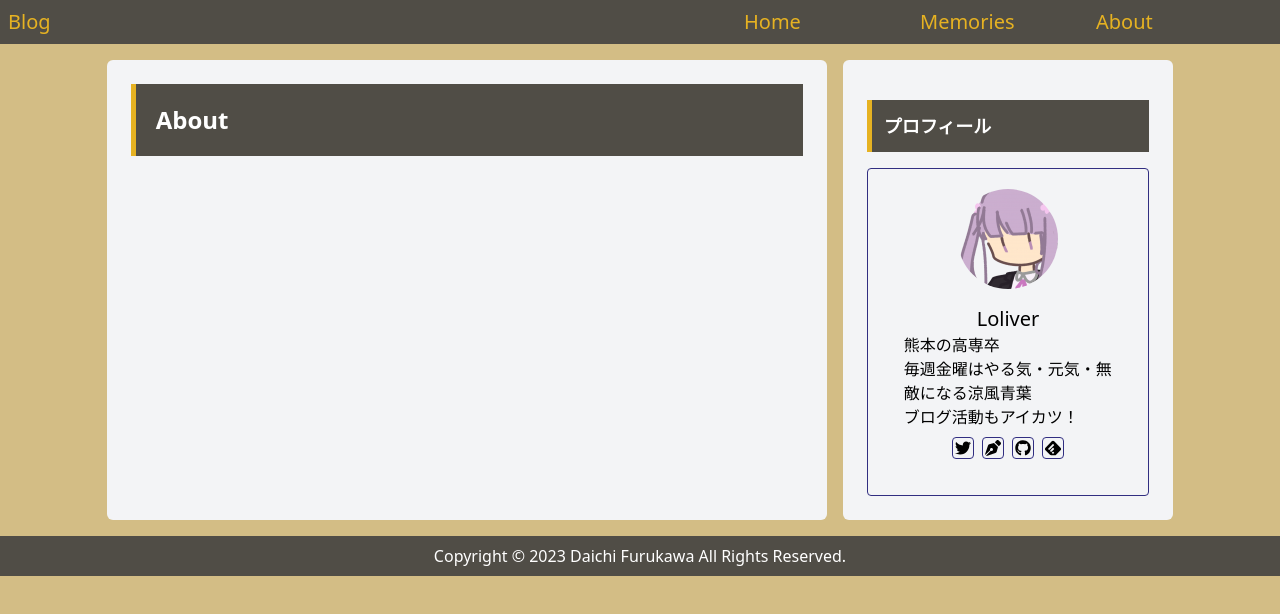
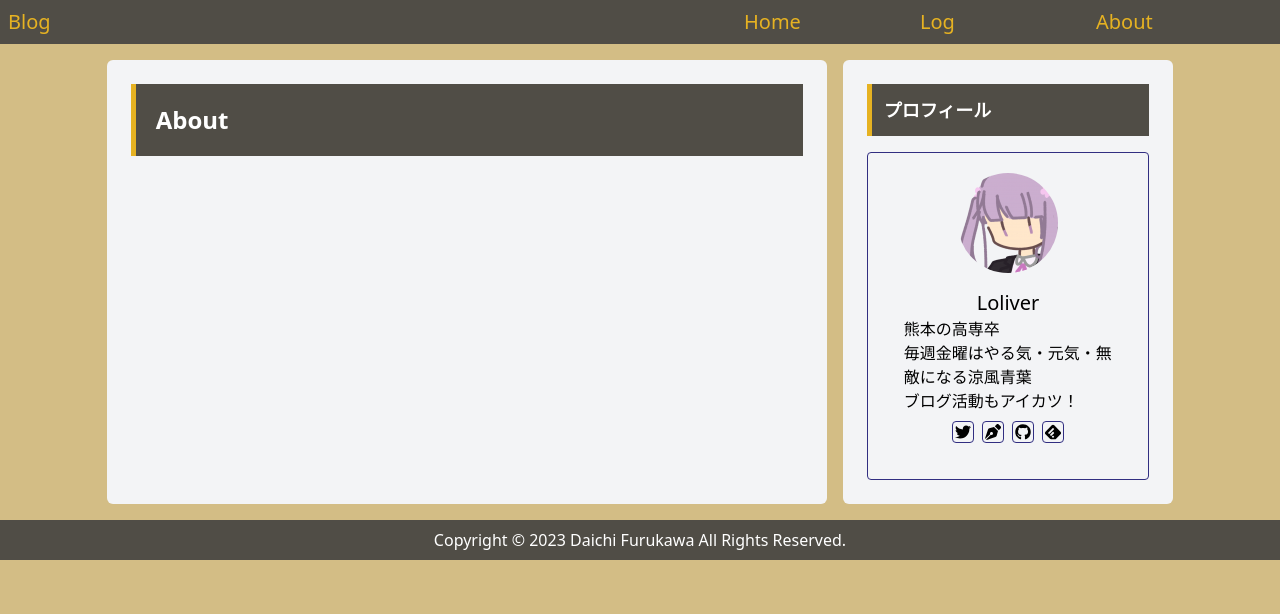
Before and after one commit to Loliver1224/blog-jamstack, a Next.js app: page /about in a window 1280 px wide. Shown: the top 614 px of the page. Built offline with nearby package versions, Linux system fonts and the light colour scheme.

Commit message:
スタイル調整

```diff
--- a/components/Layout.tsx
+++ b/components/Layout.tsx
@@ -28,8 +28,8 @@ export default function Layout({ children }: Props) {
               </a>
             </li>
             <li className="w-44">
-              <Link href="/memories">
-                Memories
+              <Link href="/log">
+                Log
               </Link>
             </li>
             <li className="w-44">
--- a/styles/globals.css
+++ b/styles/globals.css
@@ -43,7 +43,7 @@ aside h3 {
   background-color: #504d46;
   border-left: 5px solid #e6b222;
   padding: 12px;
-  margin: 16px 0;
+  margin-bottom: 16px;
   @apply text-white;
   @apply text-lg;
   @apply font-bold;
```
